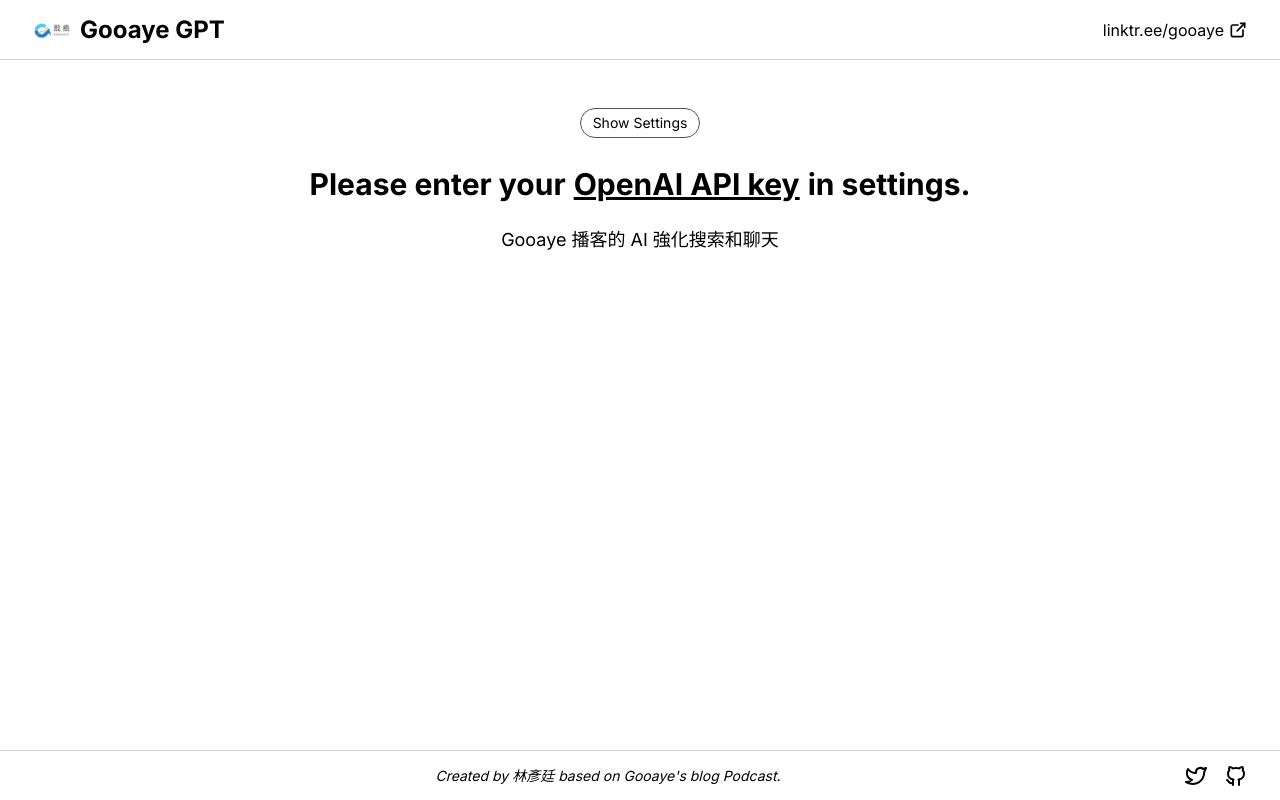
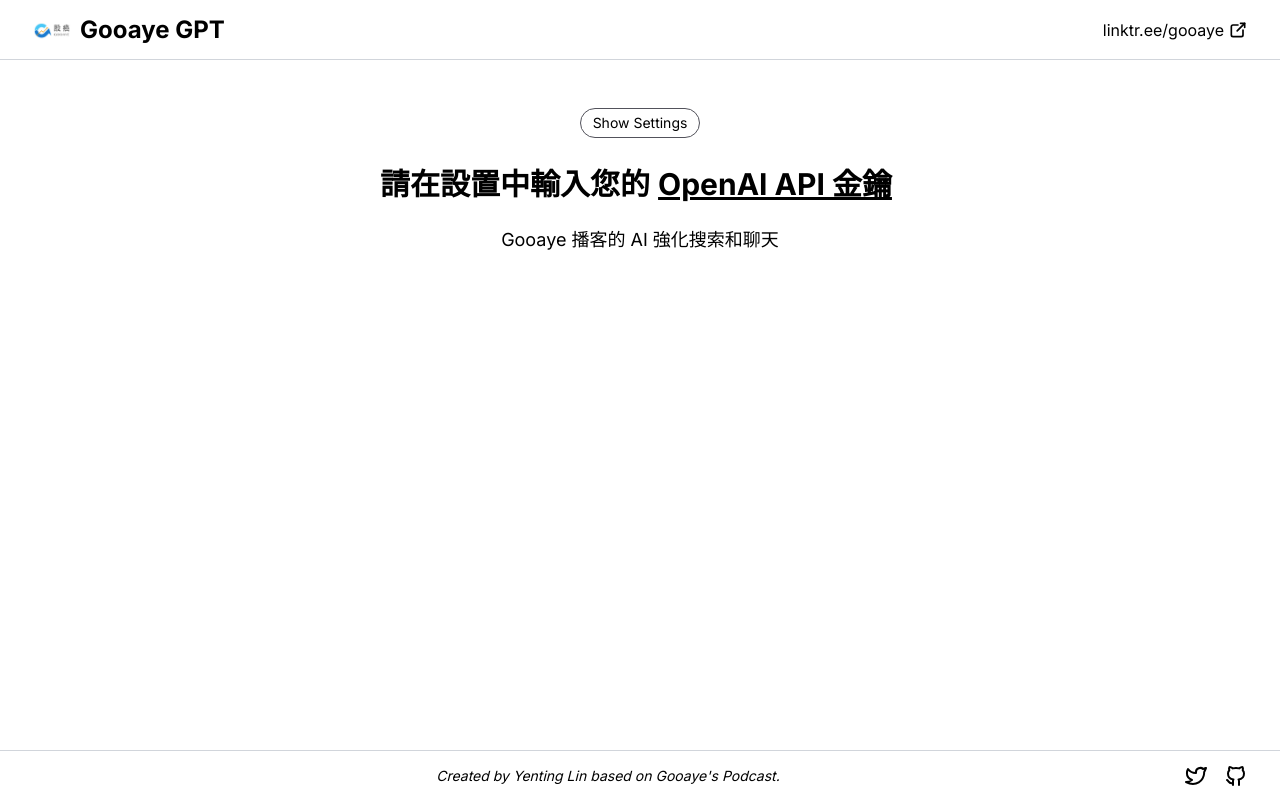
Before and after one commit to rlancemartin/lex-gpt, a Next.js app: page / in a window 1280 px wide. Built offline with nearby package versions, Linux system fonts and the light colour scheme.

Commit message:
change names to gooaye

```diff
--- a/components/Footer.tsx
+++ b/components/Footer.tsx
@@ -14,7 +14,7 @@
           target="_blank"
           rel="noreferrer"
         >
-          林彥廷
+          Yenting Lin
         </a>
         based on
         <a
@@ -25,7 +25,7 @@
         >
           Gooaye
         </a>
-        {`'s blog`}
+        {`'s`}
         <a
           className="hover:opacity-50 ml-1"
           href="https://linktr.ee/gooaye"
--- a/pages/index.tsx
+++ b/pages/index.tsx
@@ -189,14 +189,13 @@
               </div>
             ) : (
               <div className="text-center font-bold text-3xl mt-7">
-                Please enter your
+                請在設置中輸入您的
                 <a
                   className="mx-2 underline hover:opacity-50"
                   href="https://openai.com/product"
                 >
-                  OpenAI API key
+                  OpenAI API 金鑰
                 </a>
-                in settings.
               </div>
             )}
 
```
